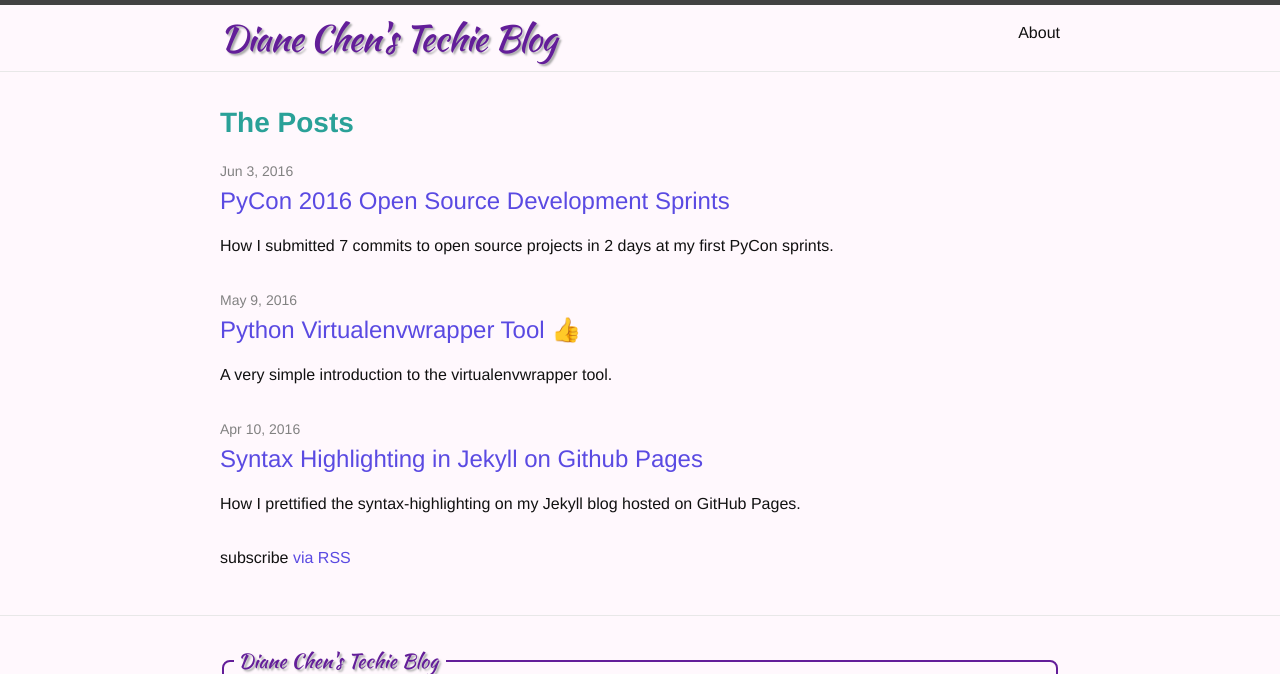
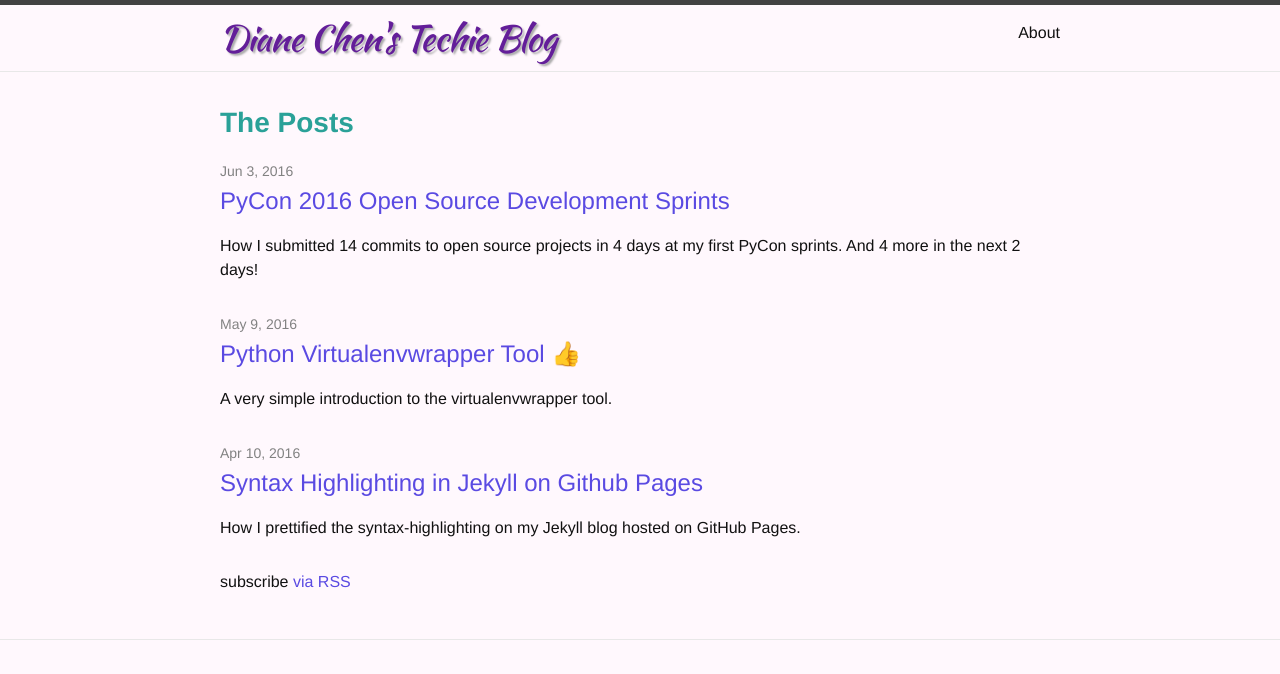
Before and after one commit to purplediane/purplediane.github.io, a Jekyll site: the page built from index.html, in a window 1280 px wide, cut to the strip 0-674 px from the top of the page. Built offline with Jekyll 4.4.1, drawn with Linux system fonts in a browser that asks for light colours.

Commit message:
Update short description of sprints

```diff
--- a/_posts/2016-06-03-pycon-2016-open-source-sprints.md
+++ b/_posts/2016-06-03-pycon-2016-open-source-sprints.md
@@ -3,7 +3,7 @@ layout: post
 title:  "PyCon 2016 Open Source Development Sprints"
 date:   2016-06-03 17:20:00
 categories: jekyll
-excerpt: "How I submitted 7 commits to open source projects in 2 days at my first PyCon sprints."
+excerpt: "How I submitted 14 commits to open source projects in 4 days at my first PyCon sprints. And 4 more in the next 2 days!"
 ---
 
 ### Hooray for the Python Software Foundation! 💖
```
